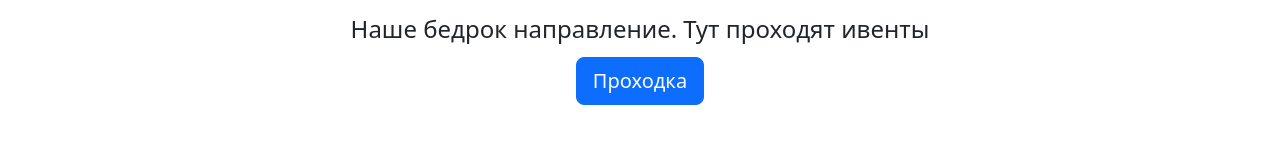
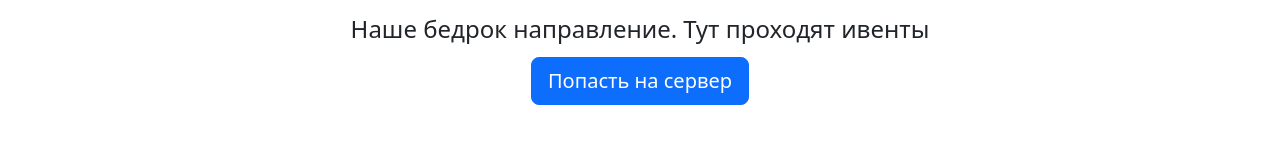
Before and after one commit to JouTak/JouTakWeb, a React (Vite) app in the folder frontend/: page /bedrock in a window 1280 px wide. Shown: the part 1062-1205 px from the top of the page. Built offline with nearby package versions, Linux system fonts and the light colour scheme.

Commit message:
Update Bedrock.jsx

```diff
--- a/frontend/src/pages/Bedrock.jsx
+++ b/frontend/src/pages/Bedrock.jsx
@@ -55,11 +55,11 @@ const Bedrock = () => {
           </p>
           <a
             className="btn btn-primary btn-lg"
-            href="https://forms.yandex.ru/u/6501f64f43f74f18a8da28de/"
+            href="joutak.ru/bedrock/info"
             target="_blank"
             rel="noopener noreferrer"
           >
-            Проходка
+            Попасть на сервер
           </a>
         </div>
       </div>
```
